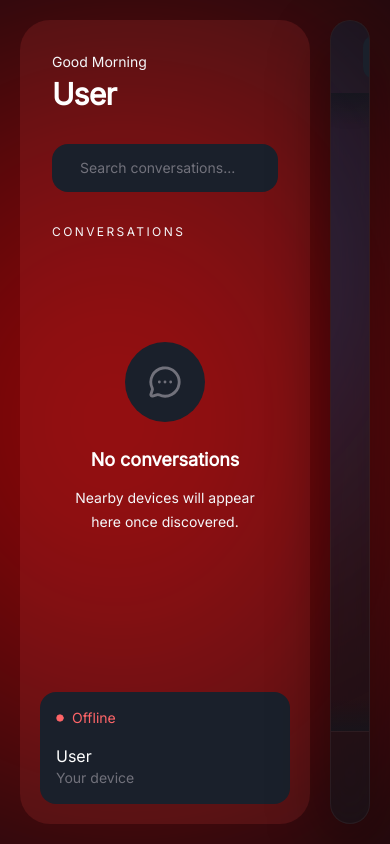
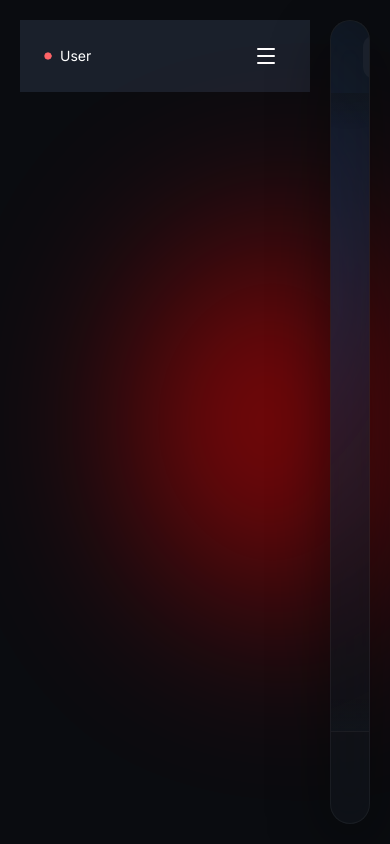
Before and after one commit to lingeshivakumar/anti-internet-chat, a React (Vite) app in the folder client/: page / in a window 390 px wide. Built offline with nearby package versions, Linux system fonts and the light colour scheme.

Commit message:
updated sidebar.tsx to function well on mobile devices

```diff
--- a/client/src/components/Sidebar.tsx
+++ b/client/src/components/Sidebar.tsx
@@ -1,7 +1,10 @@
+import { useState } from "react";
 import {
   MessageCircleMore,
   Search,
   Circle,
+  Menu,
+  X,
 } from "lucide-react";
 
 function getGreeting() {
@@ -20,11 +23,28 @@ export default function Sidebar({
   userName,
   deviceName,
 }: SidebarProps) {
+  const [isOpen, setIsOpen] = useState(false);
+
   return (
-    <div className="relative h-full">
-      {/* Ambient Glow — radiates from behind the card, spilling to the left */}
+    <div className="relative h-full w-full lg:w-auto">
+      {/* Mobile Header Bar — visible only on screens smaller than desktop (lg) */}
+      <div className="flex items-center justify-between bg-[#1A202B] px-6 py-4 lg:hidden">
+        <div className="flex items-center gap-2">
+          <Circle size={8} className="fill-red-400 text-red-400" />
+          <span className="text-sm font-medium text-white">{userName}</span>
+        </div>
+        <button
+          onClick={() => setIsOpen(!isOpen)}
+          className="rounded-lg p-2 text-white hover:bg-zinc-800 focus:outline-none"
+          aria-label="Toggle menu"
+        >
+          {isOpen ? <X size={24} /> : <Menu size={24} />}
+        </button>
+      </div>
+
+      {/* Ambient Glow — scaled down slightly on mobile to avoid layout breaking */}
       <div
-        className="pointer-events-none absolute top-1/2 h-[740px] w-[900px] -translate-y-1/2 opacity-70 blur-[170px]"
+        className="pointer-events-none absolute top-1/2 h-[400px] w-[300px] md:h-[740px] md:w-[900px] -translate-y-1/2 opacity-70 blur-[100px] md:blur-[170px]"
         style={{
           right: "-40px",
           background:
@@ -32,19 +52,34 @@ export default function Sidebar({
         }}
       />
 
-      <aside className="relative flex h-full flex-col overflow-hidden rounded-[30px] bg-[#ef4444]/15">
+      {/* Main Sidebar Wrapper */}
+      <aside
+        className={`
+          ${isOpen ? "flex" : "hidden"}
+          lg:flex
+          fixed lg:relative
+          inset-x-0 bottom-0 top-[64px] lg:top-0
+          z-50 lg:z-auto
+          h-[calc(100vh-64px)] lg:h-full
+          w-full flex-col overflow-y-auto lg:overflow-hidden
+          rounded-none lg:rounded-[30px]
+          bg-[#111622] lg:bg-[#ef4444]/15
+          backdrop-blur-md lg:backdrop-blur-none
+          transition-all duration-300
+        `}
+      >
         {/* Header */}
-      <header className="relative px-8 pt-8">
-        <p className="text-sm text-white-500">
+        <header className="relative px-6 pt-6 lg:px-8 lg:pt-8">
+          <p className="text-sm text-zinc-400">
             {getGreeting()}
           </p>
-        <h1 className="mt-1 text-3xl font-semibold tracking-tight text-white">
+          <h1 className="mt-1 text-2xl lg:text-3xl font-semibold tracking-tight text-white">
             {userName}
           </h1>
         </header>
 
         {/* Search */}
-      <div className="relative px-8 pt-8">
+        <div className="relative px-6 pt-6 lg:px-8 lg:pt-8">
           <div
             className="
               flex
@@ -72,14 +107,14 @@ export default function Sidebar({
         </div>
 
         {/* Section Title */}
-      <div className="relative px-8 pt-8">
-        <p className="text-xs uppercase tracking-[0.2em] text-white-500">
+        <div className="relative px-6 pt-6 lg:px-8 lg:pt-8">
+          <p className="text-xs uppercase tracking-[0.2em] text-zinc-400">
             Conversations
           </p>
         </div>
 
         {/* Empty State */}
-      <div className="relative -mt-10 flex flex-1 flex-col items-center justify-center px-8">
+        <div className="relative my-auto flex flex-col items-center justify-center px-6 py-12 lg:px-8 lg:py-0">
           <div className="flex h-20 w-20 items-center justify-center rounded-full bg-[#1A202B]">
             <MessageCircleMore
               size={34}
@@ -89,13 +124,13 @@ export default function Sidebar({
           <h2 className="mt-6 text-lg font-semibold text-white">
             No conversations
           </h2>
-        <p className="mt-3 max-w-[190px] text-center text-sm leading-6 text-white-500">
+          <p className="mt-3 max-w-[190px] text-center text-sm leading-6 text-zinc-400">
             Nearby devices will appear here once discovered.
           </p>
         </div>
 
         {/* Footer */}
-      <footer className="relative px-5 pb-5 pt-4">
+        <footer className="relative px-5 pb-5 pt-4 mt-auto">
           <div
             className="
               rounded-2xl
@@ -104,7 +139,8 @@ export default function Sidebar({
               transition-all
               duration-300
               hover:-translate-y-1
-            hover:bg-[#232B39]">
+              hover:bg-[#232B39]"
+          >
             <div className="flex items-center gap-2">
               <Circle
                 size={8}
```
Lines whose indentation alone changed are shown as unchanged.
